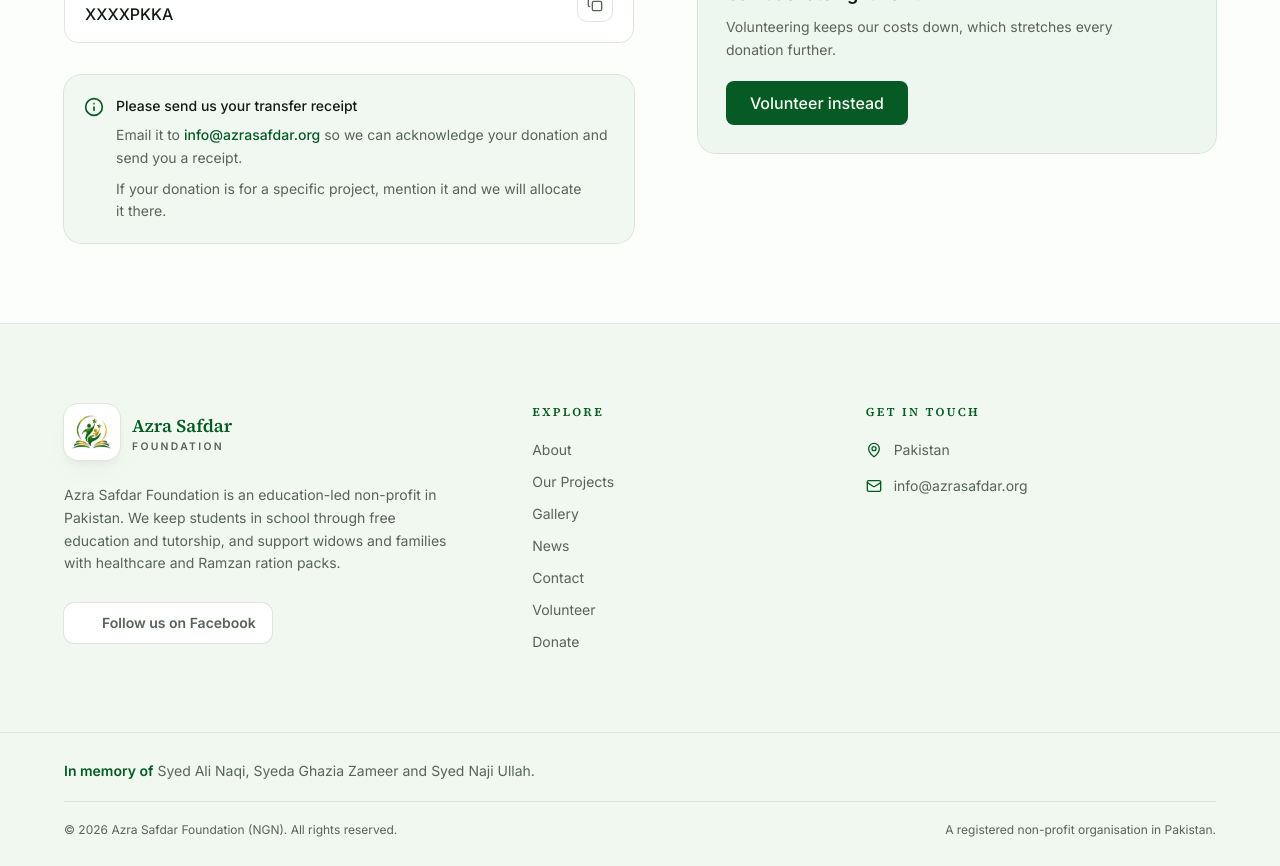
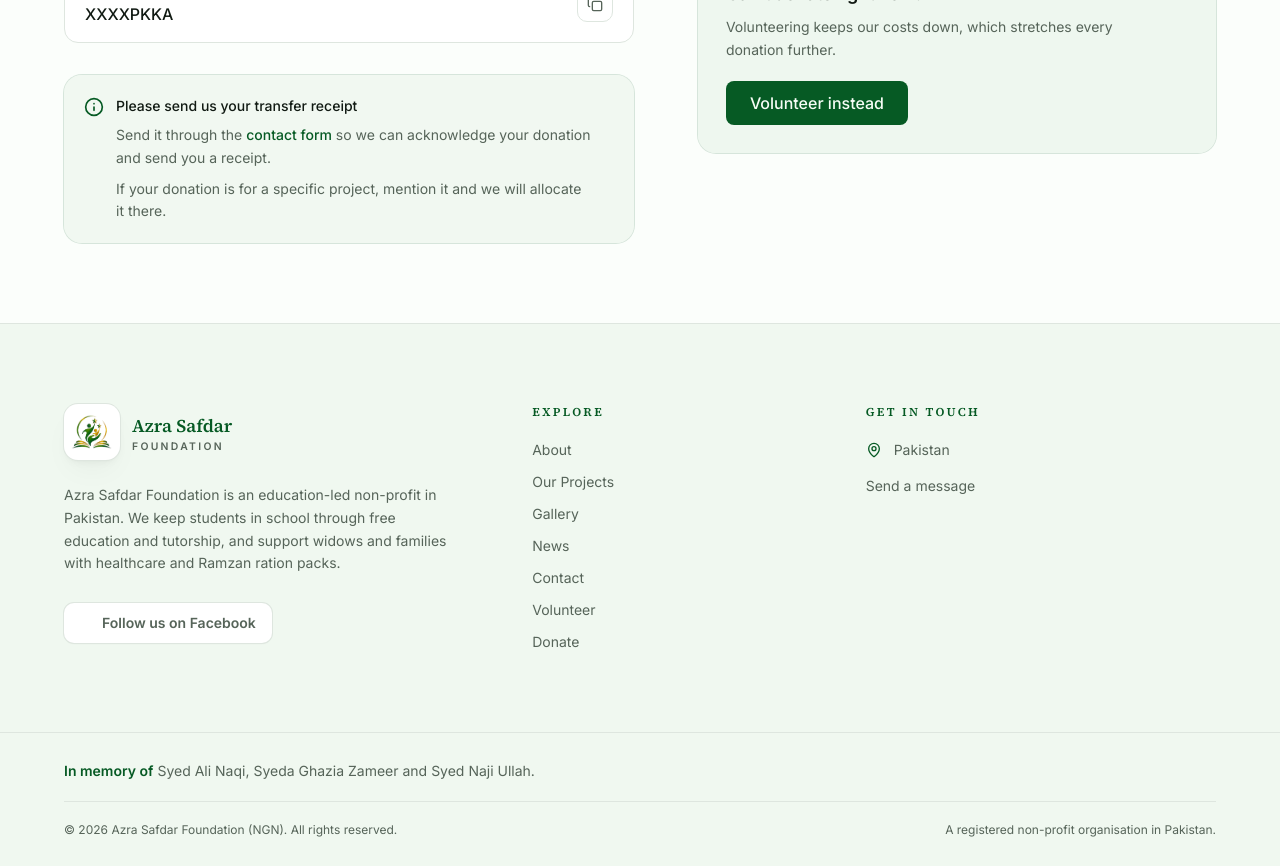
Before and after one commit to mazanaqvi/azrasafdar, a Next.js app: page /donate in a window 1280 px wide. Shown: the part 1200-2066 px from the top of the page. Built offline with nearby package versions, Linux system fonts and the light colour scheme; some icons are missing.

Commit message:
email and phone removed

```diff
--- a/src/app/contact/page.tsx
+++ b/src/app/contact/page.tsx
@@ -1,6 +1,6 @@
 import type { Metadata } from "next";
 import Link from "next/link";
-import { ClockIcon, MailIcon, MapPinIcon } from "lucide-react";
+import { ClockIcon, MapPinIcon } from "lucide-react";
 import { ContactForm } from "@/components/contact-form";
 import { PageHeader } from "@/components/page-header";
 import { SectionHeading } from "@/components/section-heading";
@@ -11,19 +11,19 @@ import {
   AccordionItem,
   AccordionTrigger,
 } from "@/components/ui/accordion";
-import { mailHref, site } from "@/lib/site";
+import { site } from "@/lib/site";
 import { cn } from "@/lib/utils";
 
 export const metadata: Metadata = {
   title: "Contact",
-  description: `Contact ${site.name}. Email ${site.contactPerson.name} or send an enquiry through the form.`,
+  description: `Contact ${site.name}. Send an enquiry through the form, and we will get back to you.`,
 };
 
 const faqs = [
   {
     question: "How do I donate?",
     answer:
-      "Donations are made by bank transfer. Our account details are on the donate page. Email us your transfer receipt and we will send a formal acknowledgement.",
+      "Donations are made by bank transfer. Our account details are on the donate page. Send your transfer receipt through the contact form and we will send a formal acknowledgement.",
   },
   {
     question: "Do you accept card or mobile wallet payments?",
@@ -33,7 +33,7 @@ const faqs = [
   {
     question: "How do I request assistance for a family?",
     answer:
-      "Email us with the family's location and situation. We verify every request with a home visit before it enters our intake list, so please allow a little time.",
+      "Use the form on this page with the family's location and situation. We verify every request with a home visit before it enters our intake list, so please allow a little time.",
   },
   {
     question: "How do I apply for a scholarship or free tuition?",
@@ -53,12 +53,6 @@ const faqs = [
 ];
 
 const channels = [
-  {
-    Icon: MailIcon,
-    label: "Email",
-    value: site.email,
-    href: mailHref,
-  },
   {
     Icon: MapPinIcon,
     label: "Based in",
@@ -93,20 +87,10 @@ export default function ContactPage() {
             <p className="mt-1 text-sm text-muted-foreground">
               {site.contactPerson.role} · {site.location}
             </p>
-
-            <div className="mt-6">
-              <a
-                href={mailHref}
-                className="inline-flex h-11 w-full items-center justify-center gap-2 rounded-lg bg-primary px-4 text-sm font-semibold text-primary-foreground shadow-soft transition-colors hover:bg-primary/90 sm:w-auto sm:min-w-56"
-              >
-                <MailIcon className="size-4" />
-                {site.email}
-              </a>
-            </div>
           </div>
 
           <ul className="mt-6 space-y-3">
-            {channels.map(({ Icon, label, value, href }) => (
+            {channels.map(({ Icon, label, value }) => (
               <li
                 key={label}
                 className="flex gap-4 rounded-xl bg-card p-5 ring-1 ring-border"
@@ -118,16 +102,7 @@ export default function ContactPage() {
                   <p className="text-xs font-semibold uppercase tracking-wider text-muted-foreground">
                     {label}
                   </p>
-                  {href ? (
-                    <a
-                      href={href}
-                      className="mt-1 block font-medium break-words transition-colors hover:text-primary"
-                    >
-                      {value}
-                    </a>
-                  ) : (
-                    <p className="mt-1 font-medium">{value}</p>
-                  )}
+                  <p className="mt-1 font-medium">{value}</p>
                 </div>
               </li>
             ))}
--- a/src/app/donate/page.tsx
+++ b/src/app/donate/page.tsx
@@ -4,7 +4,7 @@ import { InfoIcon } from "lucide-react";
 import { CopyField } from "@/components/copy-field";
 import { PageHeader } from "@/components/page-header";
 import { buttonVariants } from "@/components/ui/button";
-import { bankDetails, mailHref, site } from "@/lib/site";
+import { bankDetails } from "@/lib/site";
 import { cn } from "@/lib/utils";
 
 export const metadata: Metadata = {
@@ -55,10 +55,10 @@ export default function DonatePage() {
                 Please send us your transfer receipt
               </p>
               <p className="mt-1.5">
-                Email it to{" "}
-                <a href={mailHref} className="font-medium text-primary hover:underline">
-                  {site.email}
-                </a>{" "}
+                Send it through the{" "}
+                <Link href="/contact" className="font-medium text-primary hover:underline">
+                  contact form
+                </Link>{" "}
                 so we can acknowledge your donation and send you a receipt.
               </p>
               <p className="mt-2">
--- a/src/app/projects/[slug]/page.tsx
+++ b/src/app/projects/[slug]/page.tsx
@@ -1,10 +1,10 @@
 import type { Metadata } from "next";
 import Link from "next/link";
 import { notFound } from "next/navigation";
-import { ArrowRightIcon, CheckIcon, MailIcon } from "lucide-react";
+import { ArrowRightIcon, CheckIcon } from "lucide-react";
 import { buttonVariants } from "@/components/ui/button";
 import { getProject, projects } from "@/lib/projects";
-import { mailHref, site } from "@/lib/site";
+import { site } from "@/lib/site";
 import { cn } from "@/lib/utils";
 
 type Params = { params: Promise<{ slug: string }> };
@@ -188,15 +188,14 @@ export default async function ProjectPage({ params }: Params) {
           <div className="card-surface mt-6 p-7">
             <h2 className="text-base font-semibold">Questions about this project?</h2>
             <p className="mt-2 text-sm leading-relaxed text-muted-foreground">
-              Email {site.contactPerson.name} and we will get back to you.
+              Send a message through the contact form and we will get back to you.
             </p>
-            <a
-              href={mailHref}
+            <Link
+              href="/contact"
               className="mt-5 inline-flex h-11 w-full items-center justify-center gap-2 rounded-lg bg-lime px-4 text-sm font-semibold text-lime-foreground transition-colors hover:bg-lime/85"
             >
-              <MailIcon className="size-4" />
-              {site.email}
-            </a>
+              Contact us
+            </Link>
           </div>
         </aside>
       </div>
--- a/src/app/volunteer/page.tsx
+++ b/src/app/volunteer/page.tsx
@@ -2,7 +2,6 @@ import type { Metadata } from "next";
 import { ClockIcon, HeartHandshakeIcon, MapPinIcon } from "lucide-react";
 import { PageHeader } from "@/components/page-header";
 import { VolunteerForm } from "@/components/volunteer-form";
-import { site } from "@/lib/site";
 
 export const metadata: Metadata = {
   title: "Volunteer with us",
@@ -52,19 +51,6 @@ export default function VolunteerPage() {
               </div>
             </div>
           ))}
-
-          <div className="rounded-xl border border-border bg-secondary/40 p-5">
-            <p className="text-sm leading-relaxed text-muted-foreground">
-              Rather write it yourself? Email us at{" "}
-              <a
-                href={`mailto:${site.volunteerEmail}`}
-                className="font-medium text-primary hover:underline"
-              >
-                {site.volunteerEmail}
-              </a>
-              .
-            </p>
-          </div>
         </div>
 
         <VolunteerForm />
--- a/src/components/contact-form.tsx
+++ b/src/components/contact-form.tsx
@@ -22,7 +22,6 @@ import {
 } from "@/lib/contact";
 import { contactMailtoHref } from "@/lib/mailto";
 import { archiveContactEnquiry } from "@/lib/firebase/submissions";
-import { site } from "@/lib/site";
 import { cn } from "@/lib/utils";
 
 export function ContactForm() {
@@ -71,7 +70,7 @@ export function ContactForm() {
         <h2 className="mt-6 text-2xl font-semibold">Your email is ready</h2>
         <p className="mx-auto mt-3 max-w-md leading-relaxed text-muted-foreground">
           We have opened your email app with the message filled in. Send it from
-          there and it reaches us at {site.email}.
+          there and we will receive it.
         </p>
         <a
           href={draft}
--- a/src/components/site-footer.tsx
+++ b/src/components/site-footer.tsx
@@ -1,6 +1,6 @@
 import Image from "next/image";
 import Link from "next/link";
-import { MailIcon, MapPinIcon } from "lucide-react";
+import { MapPinIcon } from "lucide-react";
 import { SiFacebook } from "@icons-pack/react-simple-icons";
 import { memorial, navigation, rememberedNames, site } from "@/lib/site";
 
@@ -80,14 +80,13 @@ export function SiteFooter() {
               <MapPinIcon className="mt-0.5 size-4 shrink-0 text-primary" />
               <span>{site.location}</span>
             </li>
-            <li className="flex gap-3">
-              <MailIcon className="mt-0.5 size-4 shrink-0 text-primary" />
-              <a
-                href={`mailto:${site.email}`}
+            <li>
+              <Link
+                href="/contact"
                 className="transition-colors hover:text-primary"
               >
-                {site.email}
-              </a>
+                Send a message
+              </Link>
             </li>
           </ul>
         </div>
--- a/src/components/volunteer-form.tsx
+++ b/src/components/volunteer-form.tsx
@@ -11,7 +11,6 @@ import {
 } from "@/lib/volunteer";
 import { volunteerMailtoHref } from "@/lib/mailto";
 import { archiveVolunteerApplication } from "@/lib/firebase/submissions";
-import { site } from "@/lib/site";
 import { cn } from "@/lib/utils";
 import { Button, buttonVariants } from "@/components/ui/button";
 import { Input } from "@/components/ui/input";
@@ -73,7 +72,7 @@ export function VolunteerForm() {
         <h2 className="mt-6 text-2xl font-semibold">Your email is ready</h2>
         <p className="mx-auto mt-3 max-w-md leading-relaxed text-muted-foreground">
           We have opened your email app with your application filled in. Send it
-          from there and it reaches us at {site.volunteerEmail}.
+          from there and we will receive it.
         </p>
         <a
           href={draft}
--- a/src/lib/site.ts
+++ b/src/lib/site.ts
@@ -48,8 +48,6 @@ export const rememberedNames = new Intl.ListFormat("en-GB", {
   type: "conjunction",
 }).format(memorial.remembered.map(({ name }) => name));
 
-export const mailHref = `mailto:${site.email}`;
-
 /**
  * Shown on the donate page. No online payment gateway is wired up yet, so
  * these details are the only way supporters can contribute.
```
Also changed, not shown: 1 other file (tests, documents, lock files or other folders).
